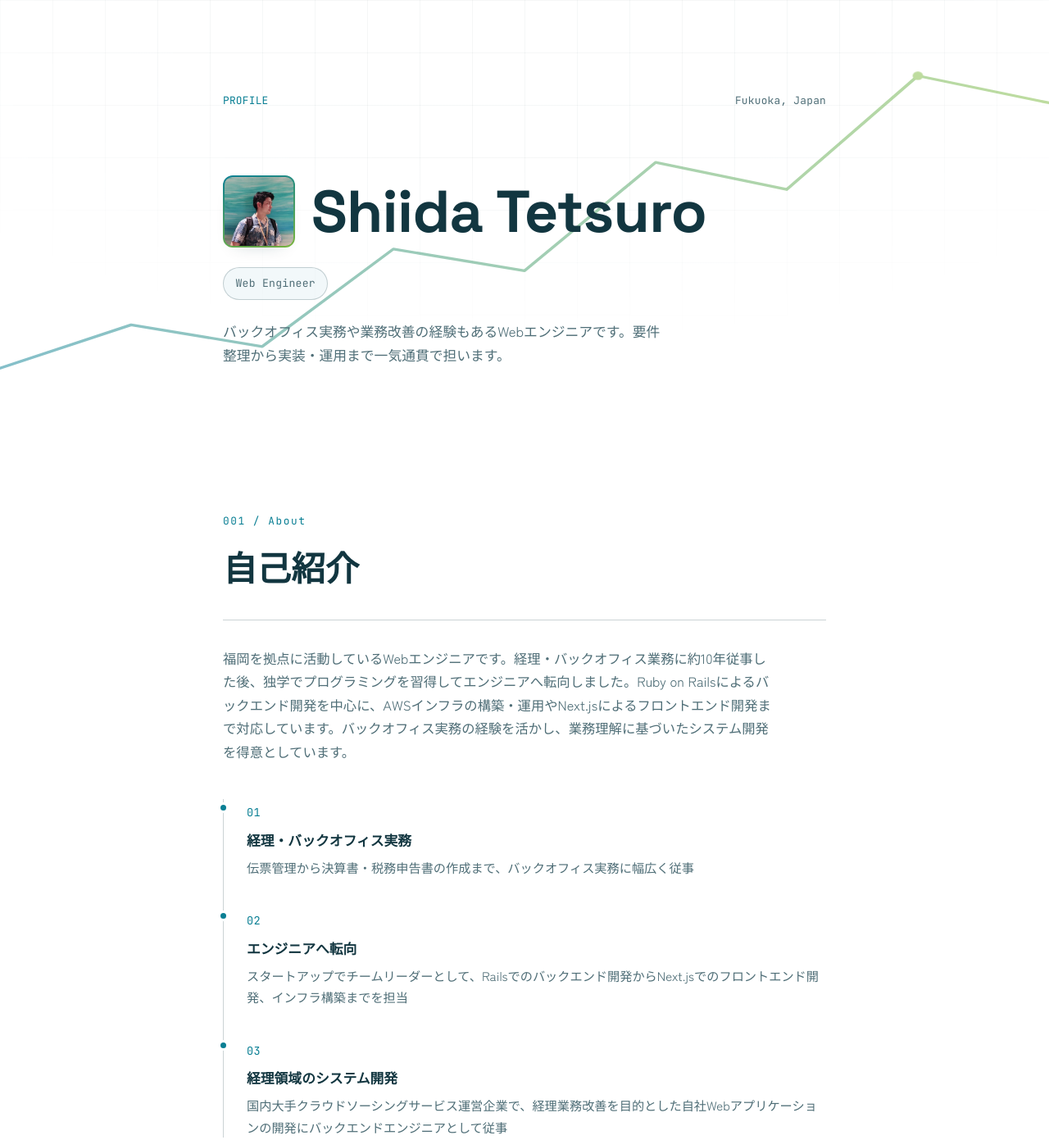
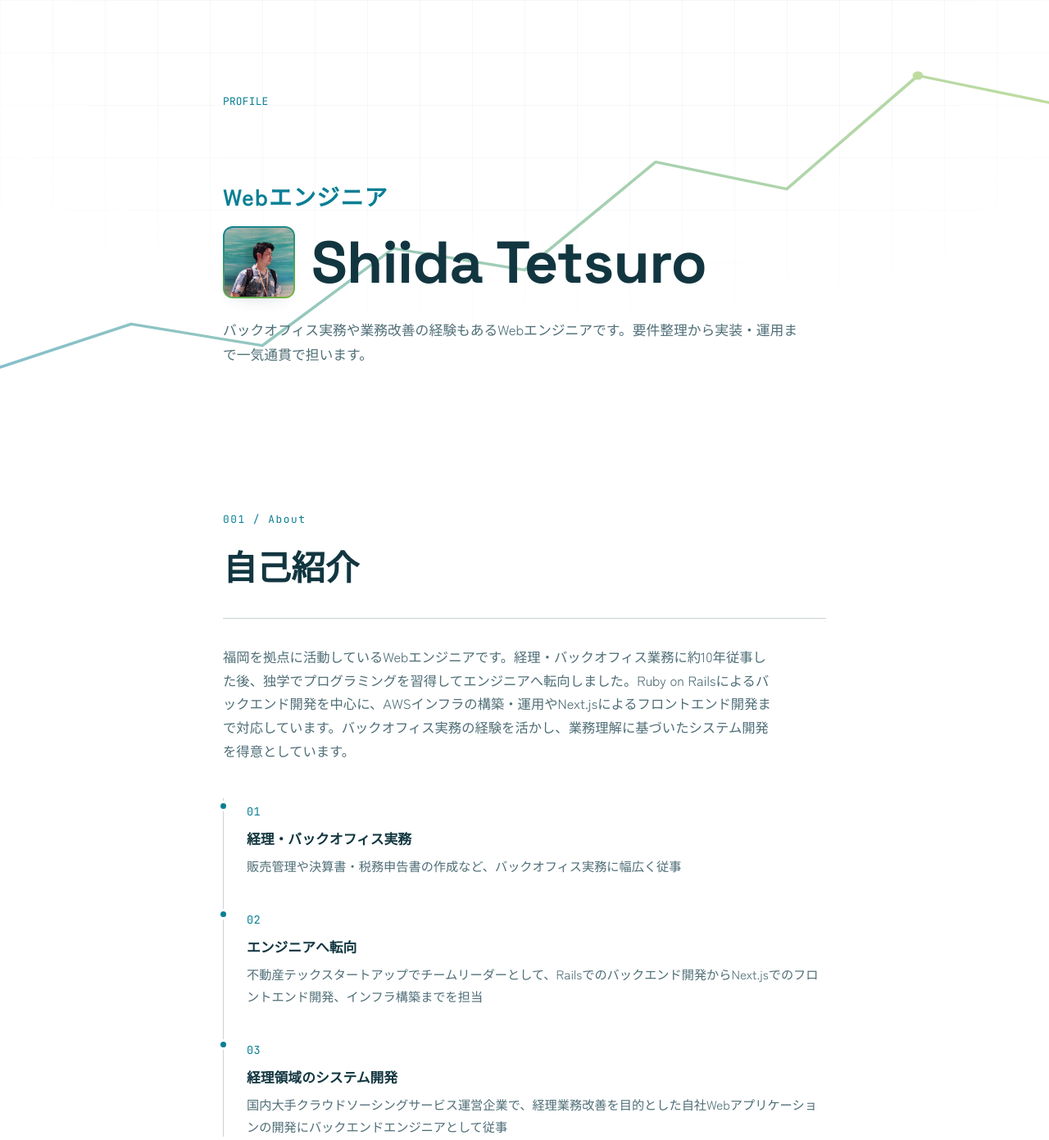
Before and after one commit to shiida-tech/my-profile, a plain HTML site: page index.html in a window 1280 px wide. Shown: the top 1391 px of the page at 82% size. Drawn offline with Linux system fonts and the light colour scheme.

Commit message:
コピーとレイアウトを調整

```diff
--- a/index.html
+++ b/index.html
@@ -33,8 +33,9 @@
   <div class="hero__inner">
     <div class="hero__meta reveal">
       <span class="mono">PROFILE</span>
-      <span class="mono hero__place">Fukuoka, Japan</span>
     </div>
+
+    <p class="hero__role reveal">Webエンジニア</p>
 
     <div class="hero__identity reveal">
       <div class="hero__portrait">
@@ -43,10 +44,6 @@
         </div>
       </div>
       <h1 class="hero__name">Shiida Tetsuro</h1>
-    </div>
-
-    <div class="hero__tags reveal">
-      <span class="chip">Web Engineer</span>
     </div>
 
     <p class="hero__lead reveal">
@@ -72,14 +69,14 @@
           <span class="log__index mono">01</span>
           <div class="log__body">
             <p class="log__label">経理・バックオフィス実務</p>
-            <p class="log__detail">伝票管理から決算書・税務申告書の作成まで、バックオフィス実務に幅広く従事</p>
+            <p class="log__detail">販売管理や決算書・税務申告書の作成など、バックオフィス実務に幅広く従事</p>
           </div>
         </li>
         <li class="log__row reveal">
           <span class="log__index mono">02</span>
           <div class="log__body">
             <p class="log__label">エンジニアへ転向</p>
-            <p class="log__detail">スタートアップでチームリーダーとして、Railsでのバックエンド開発からNext.jsでのフロントエンド開発、インフラ構築までを担当</p>
+            <p class="log__detail">不動産テックスタートアップでチームリーダーとして、Railsでのバックエンド開発からNext.jsでのフロントエンド開発、インフラ構築までを担当</p>
           </div>
         </li>
         <li class="log__row reveal">
@@ -103,7 +100,7 @@
         <article class="card reveal">
           <p class="card__num mono">01</p>
           <h3 class="card__title">システム開発</h3>
-          <p class="card__text">要件整理から設計・実装・運用まで、Ruby on Railsを中心としたWebアプリケーション開発を一気通貫で対応します。</p>
+          <p class="card__text">要件整理から設計・実装・運用まで一気通貫で対応します。窓口が一つで済むので、やり取りもスムーズです。</p>
         </article>
 
         <article class="card reveal">
@@ -114,8 +111,8 @@
 
         <article class="card reveal">
           <p class="card__num mono">03</p>
-          <h3 class="card__title">Webサイト構築</h3>
-          <p class="card__text">ご要望をヒアリングしながら、目的に合ったシンプルで運用しやすいWebサイトを制作します。</p>
+          <h3 class="card__title">Webサイト制作</h3>
+          <p class="card__text">要件を伺ったら、まずはAIでサンプルを作成。実際のデザインを見ながら進めるため、理想のサイトが最小限の手間で完成します。</p>
         </article>
       </div>
     </div>
@@ -220,7 +217,7 @@
     <!-- TODO: 今後こちらにGoogleフォームの<iframe>を埋め込み予定 -->
     <div class="formstub reveal">
       <p class="formstub__text mono">// お問い合わせフォームは準備中です</p>
-      <p class="formstub__sub">近日Googleフォームを設置予定です。</p>
+      <p class="formstub__sub">近日設置予定です。</p>
     </div>
 
     <p class="linklist__label mono reveal">Links</p>
--- a/styles.css
+++ b/styles.css
@@ -159,15 +159,20 @@ img { max-width: 100%; display: block; }
 }
 
 .hero__meta {
-  display: flex;
-  justify-content: space-between;
-  align-items: baseline;
   font-size: 0.8rem;
   color: var(--blue);
   margin-bottom: clamp(3rem, 10vh, 6rem);
   letter-spacing: 0.12em;
 }
-.hero__place { color: var(--ink-soft); }
+
+.hero__role {
+  font-family: var(--font-jp);
+  font-weight: 700;
+  font-size: clamp(1.3rem, 3.2vw, 1.75rem);
+  color: var(--blue);
+  letter-spacing: 0.04em;
+  margin-bottom: 0.75rem;
+}
 
 .hero__name {
   font-family: var(--font-display);
@@ -177,16 +182,9 @@ img { max-width: 100%; display: block; }
   letter-spacing: -0.01em;
 }
 
-.hero__tags {
-  margin-top: 1.5rem;
-  display: flex;
-  flex-wrap: wrap;
-  gap: 0.6rem;
-}
-
 .hero__lead {
   margin-top: 1.5rem;
-  max-width: 34rem;
+  max-width: 44rem;
   font-size: clamp(0.95rem, 2vw, 1.05rem);
   color: var(--ink-soft);
 }
```
